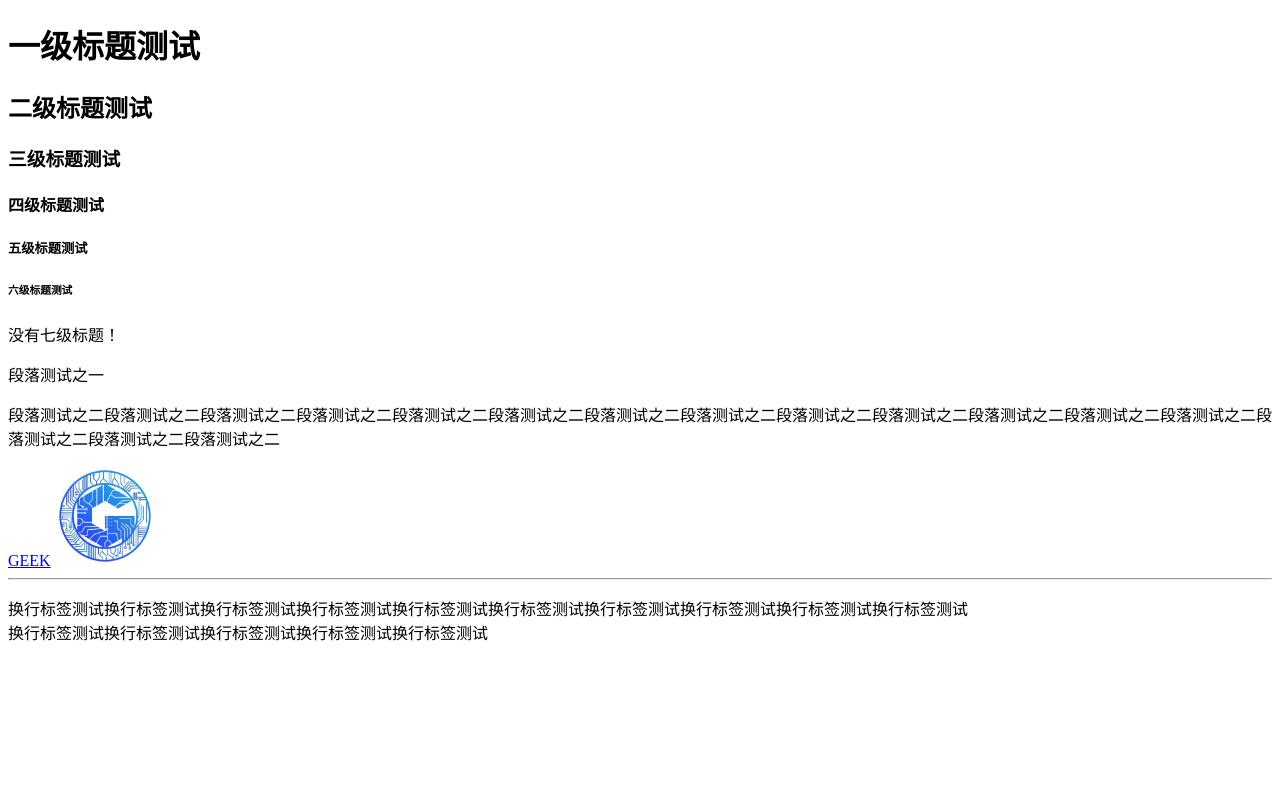
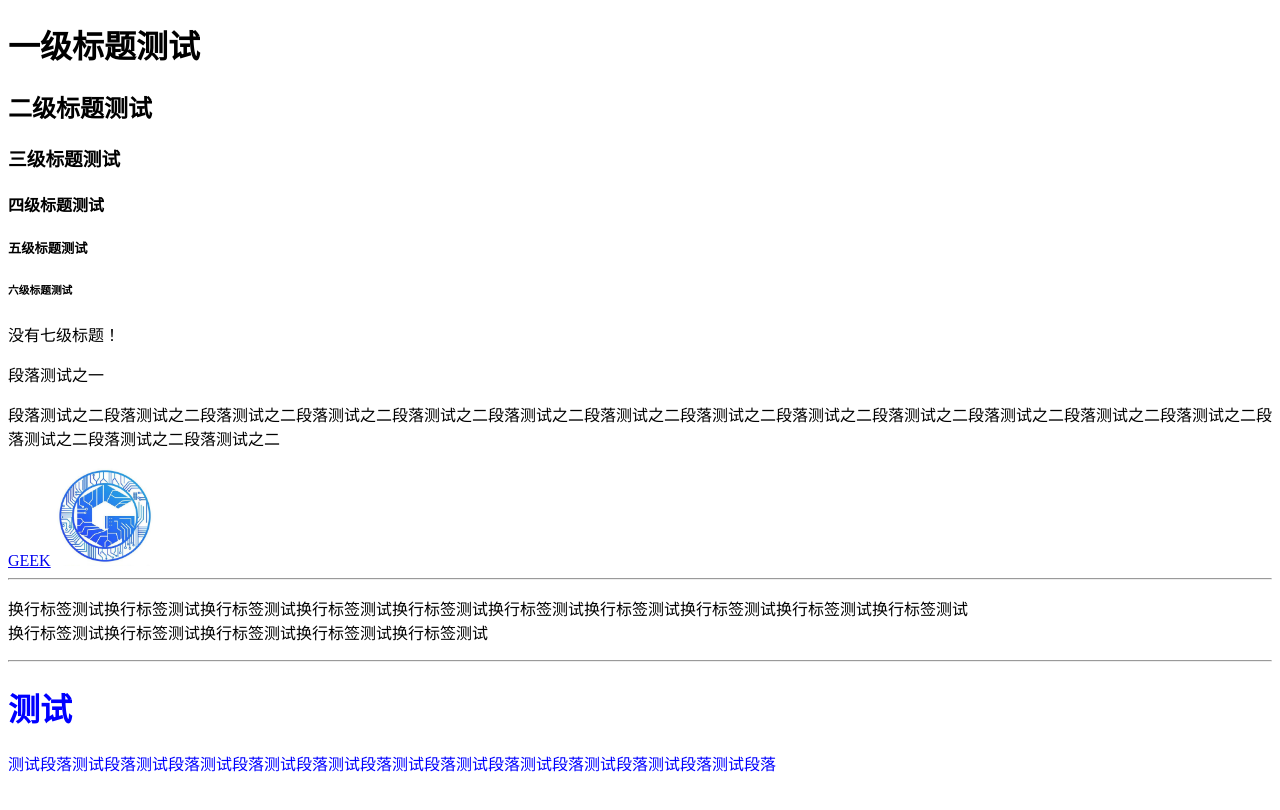
Before and after one commit to BurnedChocolate/Tasks, a plain HTML site: page HTML demo/firsttest.html in a window 1280 px wide. Drawn offline with Linux system fonts and the light colour scheme.

Commit message:
commit 4 html

```diff
--- a/HTML demo/firsttest.html
+++ b/HTML demo/firsttest.html
@@ -22,5 +22,11 @@
         <!-- 插入水平线 -->
         <hr>
         <p>换行标签测试换行标签测试换行标签测试换行标签测试换行标签测试换行标签测试换行标签测试换行标签测试换行标签测试换行标签测试<br>换行标签测试换行标签测试换行标签测试换行标签测试换行标签测试</p>
+        <hr>
+        <div style="color:blue">
+            <h1>测试</h1>
+            <p>测试段落测试段落测试段落测试段落测试段落测试段落测试段落测试段落测试段落测试段落测试段落测试段落</p>
+        </div>
+        <br>
     </body>
 </html>
```
Also changed, not shown: 1 other file.
